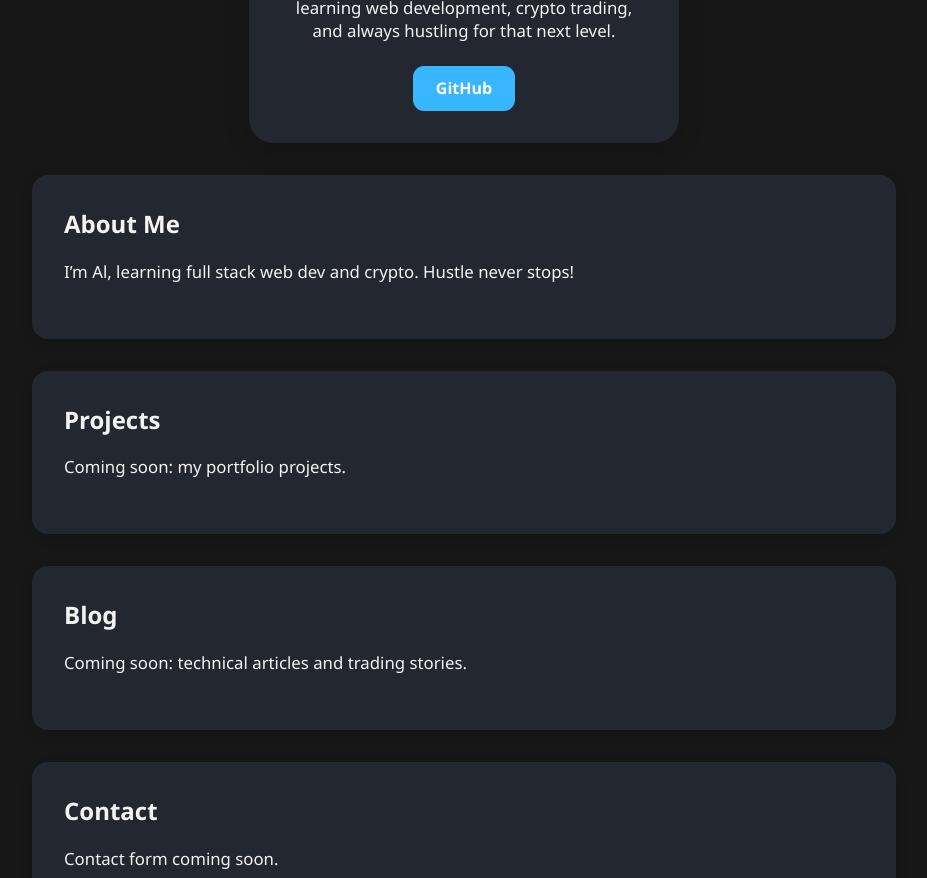
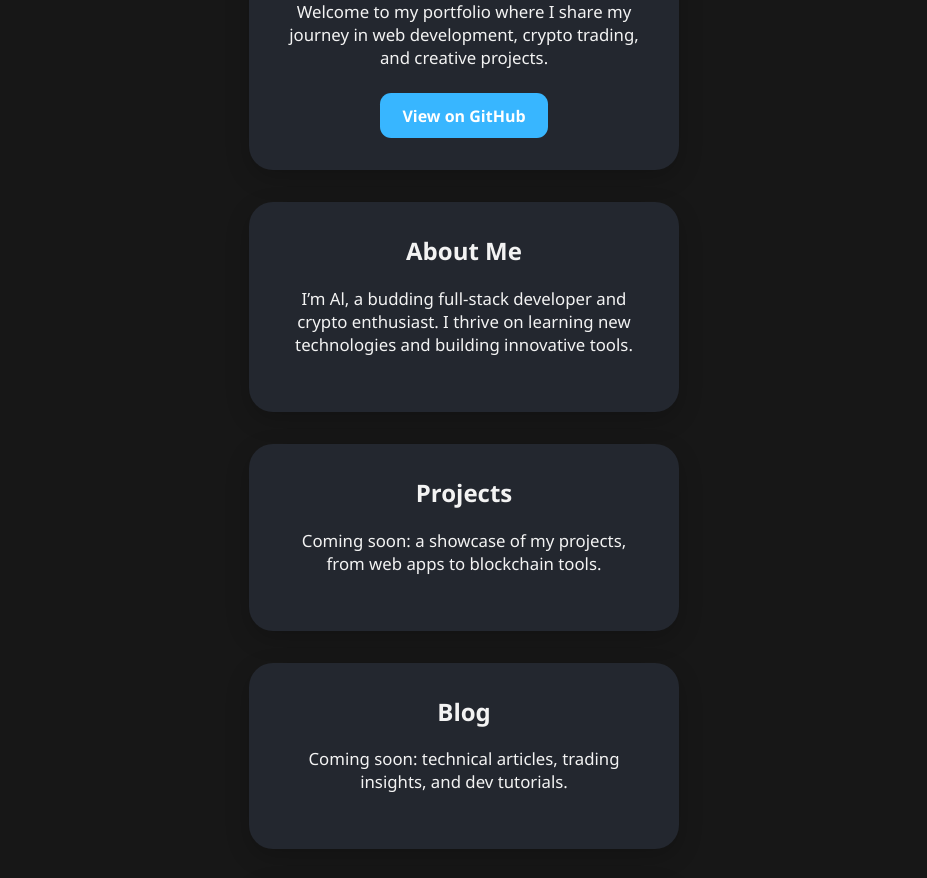
Before and after one commit to YouKnowAlDoh/aldohportfolio, a plain HTML site: page index.html in a window 1280 px wide. Shown: the part 349-1227 px from the top of the page, without its empty margins (176-1103 px from the left). Drawn offline with Linux system fonts and the light colour scheme.

Commit message:
Update index.html

```diff
--- a/index.html
+++ b/index.html
@@ -1,12 +1,14 @@
 <!DOCTYPE html>
 <html lang="en">
 <head>
-    <meta charset="UTF-8">
-    <meta name="viewport" content="width=device-width, initial-scale=1.0">
-    <title>Al's Portfolio</title>
-    <link rel="stylesheet" href="styles.css">
+  <meta charset="UTF-8">
+  <meta name="viewport" content="width=device-width, initial-scale=1.0">
+  <title>Al's Portfolio</title>
+  <link rel="stylesheet" href="styles.css">
 </head>
 <body>
+  <a class="skip-link" href="#main">Skip to content</a>
+  <header>
     <nav class="navbar">
       <ul>
         <li><a href="#about">About</a></li>
@@ -15,31 +17,39 @@
         <li><a href="#contact">Contact</a></li>
       </ul>
     </nav>
-    <div class="container">
-        <img src="https://i.insider.com/6734ec11ede4eeae39273b66?width=800&format=jpeg" alt="Your Avatar" class="avatar"/>
-        <h1>Hi, I'm Al!</h1>
-        <p>Welcome to my first GitHub website. I'm learning web development, crypto trading, and always hustling for that next level.</p>
-        <a href="https://github.com/YouKnowAlDohE" target="_blank" class="btn">GitHub</a>
-    </div>
+  </header>
 
-    <section id="about">
-      <h2>About Me</h2>
-      <p>I’m Al, learning full stack web dev and crypto. Hustle never stops!</p>
+  <main id="main">
+    <section class="hero container">
+      <img src="https://i.insider.com/6734ec11ede4eeae39273b66?width=800&format=jpeg" alt="Al's avatar" class="avatar">
+      <h1>Hi, I'm Al!</h1>
+      <p>Welcome to my portfolio where I share my journey in web development, crypto trading, and creative projects.</p>
+      <a href="https://github.com/YouKnowAlDohE" target="_blank" rel="noopener noreferrer" class="btn">View on GitHub</a>
     </section>
 
-    <section id="projects">
-      <h2>Projects</h2>
-      <p>Coming soon: my portfolio projects.</p>
+    <section id="about" class="container">
+      <h2>About Me</h2>
+      <p>I’m Al, a budding full-stack developer and crypto enthusiast. I thrive on learning new technologies and building innovative tools.</p>
     </section>
 
-    <section id="blog">
-      <h2>Blog</h2>
-      <p>Coming soon: technical articles and trading stories.</p>
+    <section id="projects" class="container">
+      <h2>Projects</h2>
+      <p>Coming soon: a showcase of my projects, from web apps to blockchain tools.</p>
     </section>
 
-    <section id="contact">
+    <section id="blog" class="container">
+      <h2>Blog</h2>
+      <p>Coming soon: technical articles, trading insights, and dev tutorials.</p>
+    </section>
+
+    <section id="contact" class="container">
       <h2>Contact</h2>
-      <p>Contact form coming soon.</p>
+      <p>Stay tuned: I'll add a contact form here so you can reach out.</p>
     </section>
+  </main>
+
+  <footer class="container">
+    <p>&copy; 2025 Al. All rights reserved.</p>
+  </footer>
 </body>
 </html>
```
